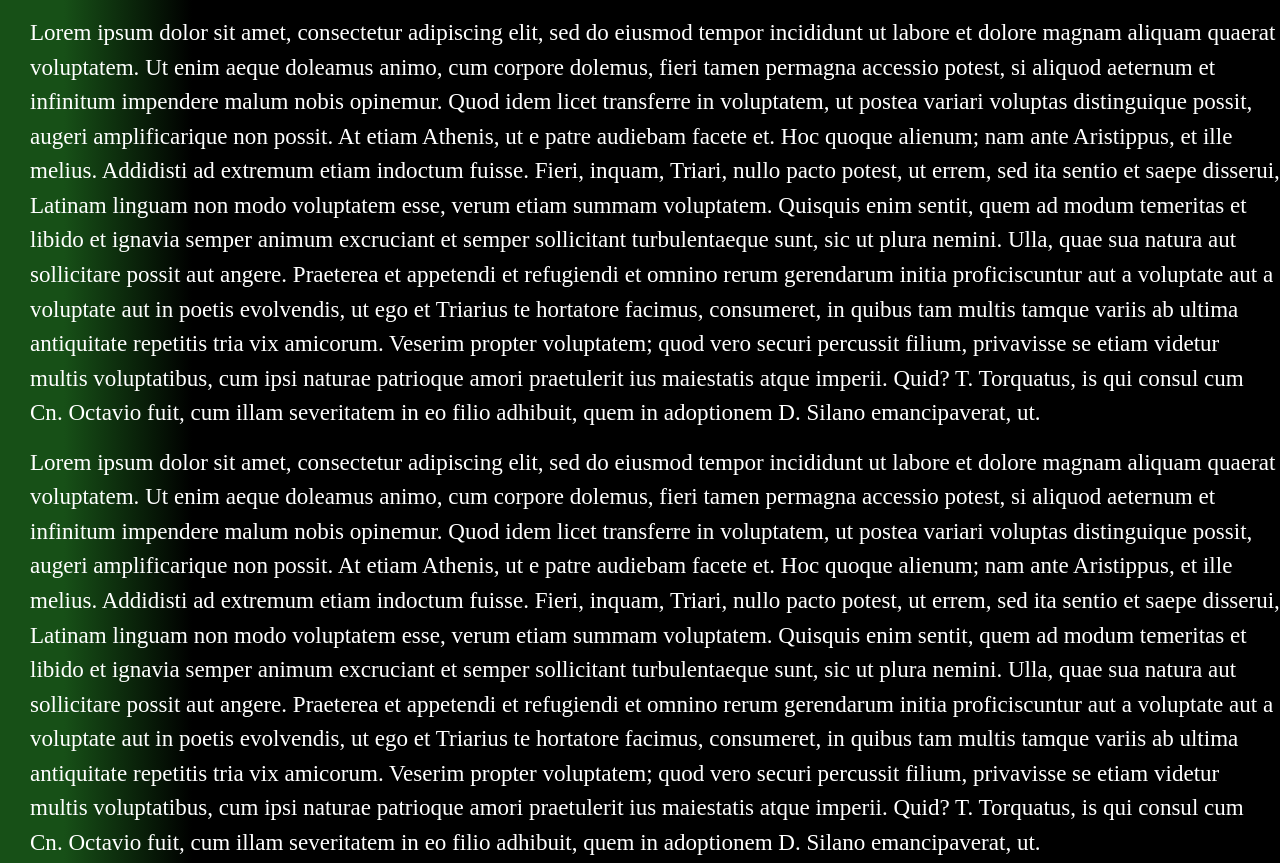
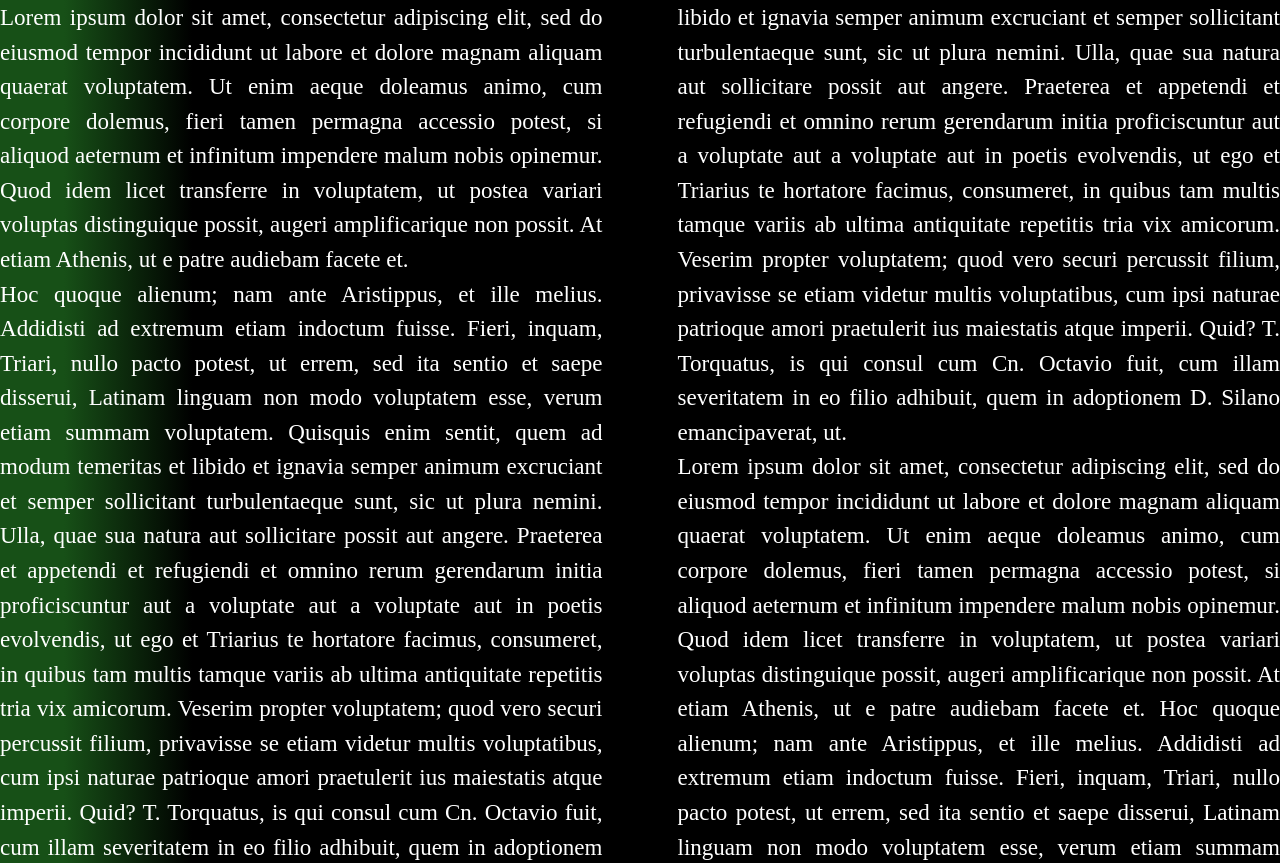
Before and after one commit to martinjh99/font, an Astro site: page / in a window 1280 px wide. Shown: the top 863 px of the page. Built offline with nearby package versions, Linux system fonts and the light colour scheme; Astro itself is replaced by a stand-in of ours.

Commit message:
Update astro

```diff
--- a/package.json
+++ b/package.json
@@ -11,7 +11,7 @@
   },
   "dependencies": {
     "@tailwindcss/vite": "^4.1.4",
-    "astro": "^5.10.1",
+    "astro": "^5.11.0",
     "tailwindcss": "^4.1.4"
   }
 }
--- a/src/pages/index.astro
+++ b/src/pages/index.astro
@@ -10,13 +10,13 @@ import wallpaper from '../images/mva.jpg';
 <Layout>
     <div class="container">
 
-<div>Lorem ipsum dolor sit amet, consectetur adipiscing elit, sed do eiusmod tempor incididunt ut labore et dolore magnam aliquam quaerat voluptatem. Ut enim aeque doleamus animo, cum corpore dolemus, fieri tamen permagna accessio potest, si aliquod aeternum et infinitum impendere malum nobis opinemur. Quod idem licet transferre in voluptatem, ut postea variari voluptas distinguique possit, augeri amplificarique non possit. At etiam Athenis, ut e patre audiebam facete et.
+<div><p>Lorem ipsum dolor sit amet, consectetur adipiscing elit, sed do eiusmod tempor incididunt ut labore et dolore magnam aliquam quaerat voluptatem. Ut enim aeque doleamus animo, cum corpore dolemus, fieri tamen permagna accessio potest, si aliquod aeternum et infinitum impendere malum nobis opinemur. Quod idem licet transferre in voluptatem, ut postea variari voluptas distinguique possit, augeri amplificarique non possit. At etiam Athenis, ut e patre audiebam facete et.</p>
 
-    Hoc quoque alienum; nam ante Aristippus, et ille melius. Addidisti ad extremum etiam indoctum fuisse. Fieri, inquam, Triari, nullo pacto potest, ut errem, sed ita sentio et saepe disserui, Latinam linguam non modo voluptatem esse, verum etiam summam voluptatem. Quisquis enim sentit, quem ad modum temeritas et libido et ignavia semper animum excruciant et semper sollicitant turbulentaeque sunt, sic ut plura nemini.
+    Hoc quoque alienum; nam ante Aristippus, et ille melius. Addidisti ad extremum etiam indoctum fuisse. Fieri, inquam, Triari, nullo pacto potest, ut errem, sed ita sentio et saepe disserui, Latinam linguam non modo voluptatem esse, verum etiam summam voluptatem. Quisquis enim sentit, quem ad modum temeritas et libido et ignavia semper animum excruciant et semper sollicitant turbulentaeque sunt, sic ut plura nemini.</p>
 
-    Ulla, quae sua natura aut sollicitare possit aut angere. Praeterea et appetendi et refugiendi et omnino rerum gerendarum initia proficiscuntur aut a voluptate aut a voluptate aut in poetis evolvendis, ut ego et Triarius te hortatore facimus, consumeret, in quibus tam multis tamque variis ab ultima antiquitate repetitis tria vix amicorum.
+    Ulla, quae sua natura aut sollicitare possit aut angere. Praeterea et appetendi et refugiendi et omnino rerum gerendarum initia proficiscuntur aut a voluptate aut a voluptate aut in poetis evolvendis, ut ego et Triarius te hortatore facimus, consumeret, in quibus tam multis tamque variis ab ultima antiquitate repetitis tria vix amicorum.</p>
 
-    Veserim propter voluptatem; quod vero securi percussit filium, privavisse se etiam videtur multis voluptatibus, cum ipsi naturae patrioque amori praetulerit ius maiestatis atque imperii. Quid? T. Torquatus, is qui consul cum Cn. Octavio fuit, cum illam severitatem in eo filio adhibuit, quem in adoptionem D. Silano emancipaverat, ut.</div>
+    Veserim propter voluptatem; quod vero securi percussit filium, privavisse se etiam videtur multis voluptatibus, cum ipsi naturae patrioque amori praetulerit ius maiestatis atque imperii. Quid? T. Torquatus, is qui consul cum Cn. Octavio fuit, cum illam severitatem in eo filio adhibuit, quem in adoptionem D. Silano emancipaverat, ut.</p></div>
 <div>Lorem ipsum dolor sit amet, consectetur adipiscing elit, sed do eiusmod tempor incididunt ut labore et dolore magnam aliquam quaerat voluptatem. Ut enim aeque doleamus animo, cum corpore dolemus, fieri tamen permagna accessio potest, si aliquod aeternum et infinitum impendere malum nobis opinemur. Quod idem licet transferre in voluptatem, ut postea variari voluptas distinguique possit, augeri amplificarique non possit. At etiam Athenis, ut e patre audiebam facete et.
 
     Hoc quoque alienum; nam ante Aristippus, et ille melius. Addidisti ad extremum etiam indoctum fuisse. Fieri, inquam, Triari, nullo pacto potest, ut errem, sed ita sentio et saepe disserui, Latinam linguam non modo voluptatem esse, verum etiam summam voluptatem. Quisquis enim sentit, quem ad modum temeritas et libido et ignavia semper animum excruciant et semper sollicitant turbulentaeque sunt, sic ut plura nemini.
--- a/src/styles/global.css
+++ b/src/styles/global.css
@@ -10,8 +10,9 @@ body {
     font-family: var(--font-zilla);
 
 }
-
-div
-{
-    margin: 15px;
+.container{
+    columns: 2;
+    column-gap: 75px;
+    text-align: justify;
+    margin-bottom: 20px;
 }
```
Also changed, not shown: 1 other file.
